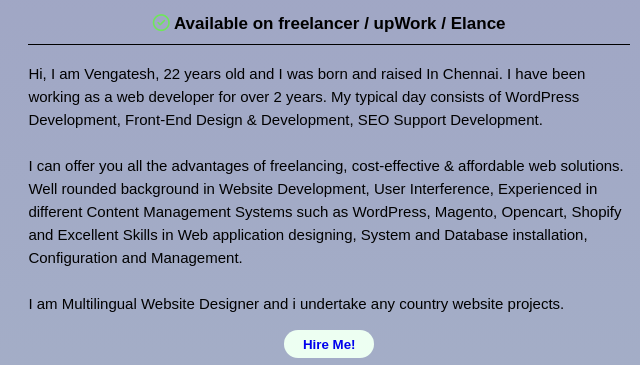
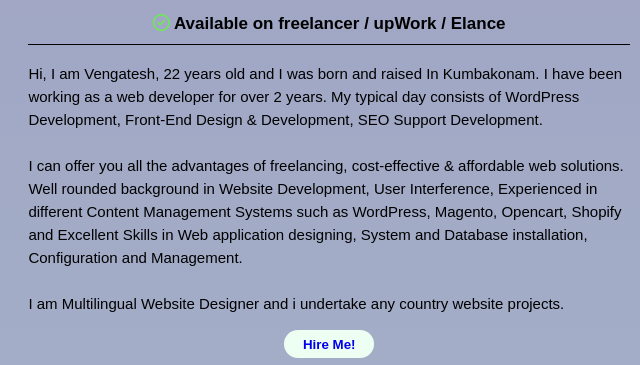
Before and after one commit to vengat8498/responsive-web, a plain HTML site: page index.html in a window 1280 px wide. Shown: the part 157-522 px from the top of the page, 640-1280 px from the left. Drawn offline with Linux system fonts and the light colour scheme.

Commit message:
Update index.html

```diff
--- a/index.html
+++ b/index.html
@@ -18,7 +18,7 @@
 <h1>K.Vengatesh</h1>
 <p class="t">Wordpress Developer / Web Designer / SEO Support</p>
 <p class="tt"><i class="far fa-check-circle" style="color:#6ee858;"></i> Available on freelancer / upWork / Elance</p>
-<p class="par">Hi, I am Vengatesh, 22 years old and I was born and raised In Chennai. I have been working as a web developer for over 2 years. My typical day consists of WordPress Development, Front-End Design & Development, SEO Support Development.<br><br>I can offer you all the advantages of freelancing, cost-effective & affordable web solutions. Well rounded background in Website Development, User Interference, Experienced in different Content Management Systems such as WordPress, Magento, Opencart, Shopify and Excellent Skills in Web application designing, System and Database installation, Configuration and Management.<br><br>I am Multilingual Website Designer and i undertake any country website projects.</p>
+<p class="par">Hi, I am Vengatesh, 22 years old and I was born and raised In Kumbakonam. I have been working as a web developer for over 2 years. My typical day consists of WordPress Development, Front-End Design & Development, SEO Support Development.<br><br>I can offer you all the advantages of freelancing, cost-effective & affordable web solutions. Well rounded background in Website Development, User Interference, Experienced in different Content Management Systems such as WordPress, Magento, Opencart, Shopify and Excellent Skills in Web application designing, System and Database installation, Configuration and Management.<br><br>I am Multilingual Website Designer and i undertake any country website projects.</p>
 <button type="button"><a href="./css/page2.html">Hire Me!</a></button>
 </article>
 </div>
```
